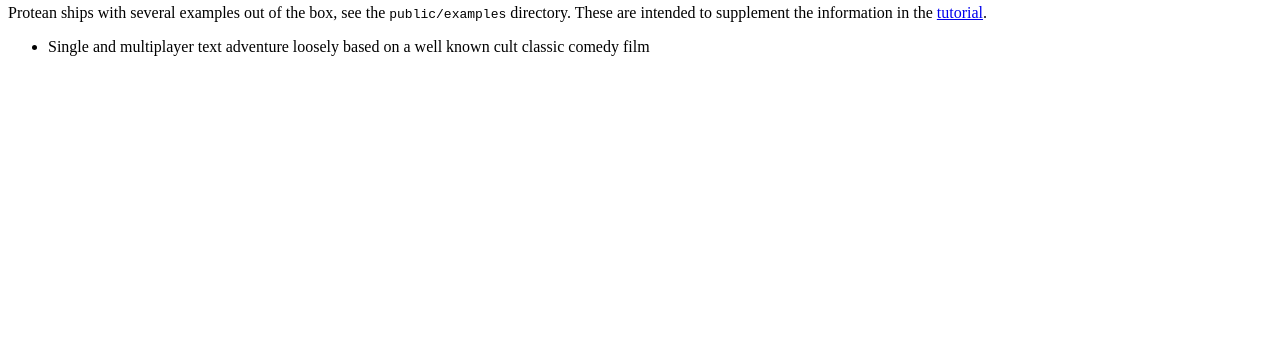
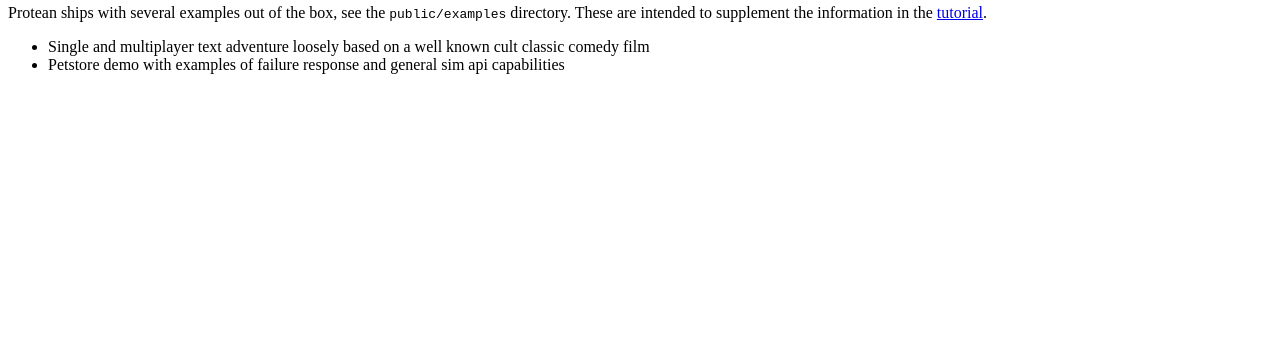
Before and after one commit to passivsystems/proteanic.org, a plain HTML site: page view/index.html in a window 1280 px wide. Shown: the part 460-800 px from the top of the page. Drawn offline with Linux system fonts and the light colour scheme; files whose address does not match are found by name.

Commit message:
add petstore demo example

```diff
--- a/view/index.html
+++ b/view/index.html
@@ -44,6 +44,7 @@
 
           <ul>
             <li>Single and multiplayer text adventure loosely based on a well known cult classic comedy film</li>
+            <li>Petstore demo with examples of failure response and general sim api capabilities</li>
           </ul>
         </section>
       </div>
```
